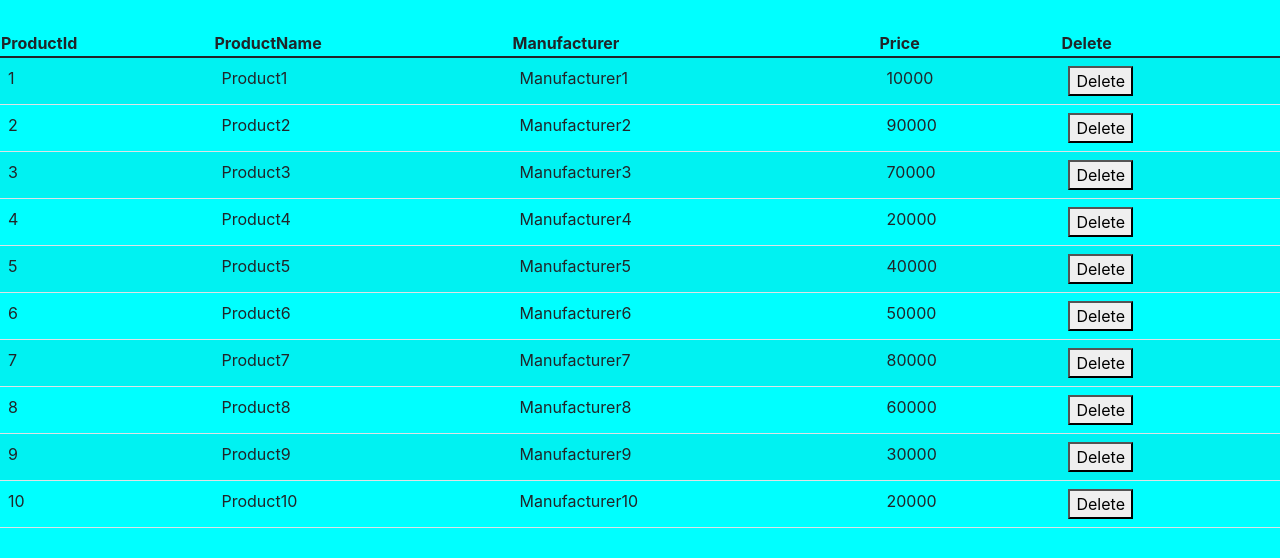
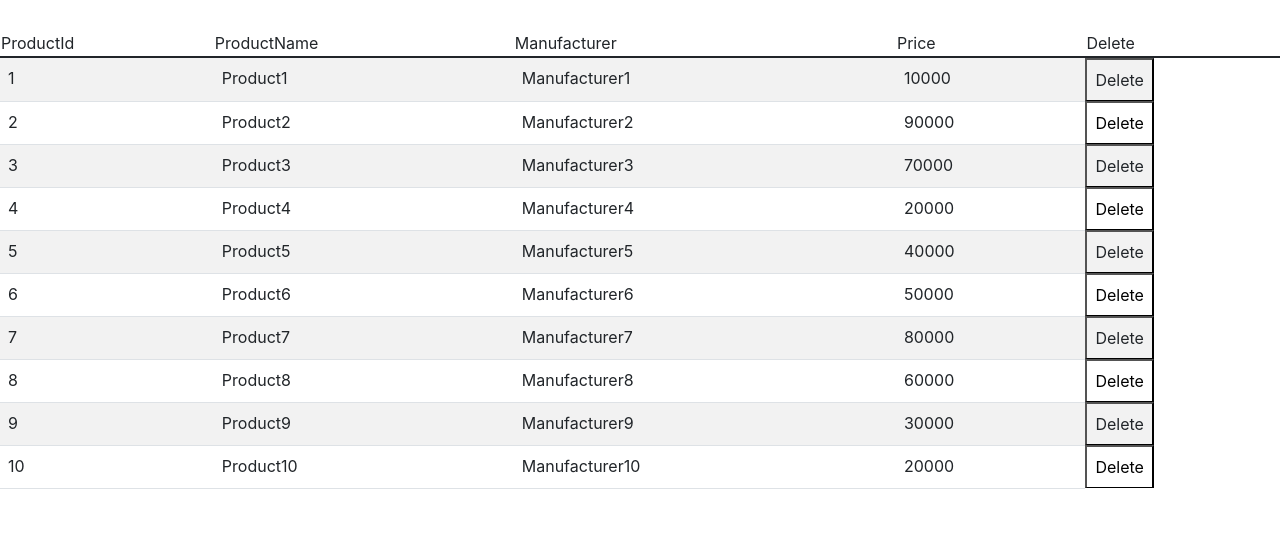
Before and after one commit to PalkeshCloudChamp/ReactJs_Practice, a React (Create React App) app: page / in a window 1280 px wide. Shown: the top 558 px of the page. Built offline with nearby package versions, Linux system fonts and the light colour scheme.

Commit message:
20-09-21

```diff
--- a/src/component/20-09-21/1/App.css
+++ b/src/component/20-09-21/1/App.css
@@ -2,5 +2,5 @@ table{
     margin-top: 30px;
 }
 body{
-    background-color: cyan;
+    background-color: white;
 }
--- a/src/component/20-09-21/1/App.js
+++ b/src/component/20-09-21/1/App.js
@@ -1,10 +1,12 @@
 import React,{Component} from "react";
-import BodyDom from "./bodyDom";
-import HeadersDom from "./headersDom";
+import TableDom from './tableDom'
+// import BodyDom from "./bodyDom";
+// import HeadersDom from "./headersDom";
 import './App.css'
 class App extends Component {
-headers = ['ProductId','ProductName','Manufacturer', 'Price']
-data = [
+state = {
+    headers : ['ProductId','ProductName','Manufacturer', 'Price'],
+data : [
     {ProductId : 1 , ProductName : 'Product1' , Manufacturer : 'Manufacturer1' , Price : 10000},
     {ProductId : 2 , ProductName : 'Product2' , Manufacturer : 'Manufacturer2' , Price : 90000},
     {ProductId : 3 , ProductName : 'Product3' , Manufacturer : 'Manufacturer3' , Price : 70000},
@@ -17,8 +19,6 @@ data = [
     {ProductId : 10 , ProductName : 'Product10' , Manufacturer : 'Manufacturer10' , Price : 20000},
 
 ]
-state = {
-
 }
 popTheElement=(ele)=>{
     console.log(parseInt(ele.target.id)+1)
@@ -27,28 +27,7 @@ render(){
     return(
         <div>
             <center>
-            <table className = 'table table-striped table-hover'>
-                <thead>
-                    {
-                        this.headers.map((item,pos)=>{
-                            return (<HeadersDom val = {item} key = {pos} headers = {this.headers}/>)
-                        })
-                    }
-                    <th>Delete</th>
-                </thead>
-                <tbody>
-                    {
-                        this.data.map((item,pos)=>{
-                            return(
-                                <tr>
-                            <BodyDom val = {item} key = {pos}/>
-                            <td><button value = 'Delete' id={pos} onClick={this.popTheElement}>Delete</button></td>
-                            </tr>
-                            )
-                        })
-                    }
-                </tbody>
-            </table>
+                <TableDom headers = {this.state.headers} body={this.state.data}/>
             </center>
         </div>
     )
--- /dev/null
+++ b/src/component/20-09-21/1/tableDom.js
@@ -0,0 +1,55 @@
+import React,{Component} from "react";
+
+class TableDom extends Component {
+        state = {
+            data : this.props.body,
+            headers : this.props.headers
+         }
+
+    deleteEle = evt =>{
+        let temp = this.state.data.findIndex( item => item.ProductId == evt.target.value);
+        this.state.data.splice(temp,1)
+        this.setState((prevState,prevProp)=>{
+            console.log(prevState.data);
+            return({data : prevState.data})
+        })
+    }
+    render() {
+        return (
+        <>
+                <table className="table table-striped">
+                    <thead>
+                        {
+                            this.props.headers.map((item,pos)=>{
+                                return(
+                                    <td>
+                                        {item}
+                                    </td>
+                                )
+                            })
+                        }
+                        <td>Delete</td>
+                    </thead>
+                    <tbody>
+                        {
+                            this.state.data.map((item,pos)=>{
+                                return(<tr>
+                                    {this.props.headers.map((it,po)=>{
+                                        return(
+                                            <td>{item[it]}</td>
+                                        )
+                                    }
+                                    )}
+                                    <button value={item['ProductId']} onClick={this.deleteEle}>Delete</button>
+                                    </tr>
+                                )
+                            })
+                        }
+                    </tbody>
+                </table>
+        </>
+    );
+    }
+}
+
+export default TableDom;
--- a/src/index.js
+++ b/src/index.js
@@ -1,6 +1,7 @@
 import React from 'react';
 import ReactDOM from 'react-dom';
 import './index.css';
+// import App from './component/20-09-21/3/App';
 import App from './component/20-09-21/1/App';
 import reportWebVitals from './reportWebVitals';
 
```
Also changed, not shown: src/component/20-09-21/2/App.js (+6 -20 lines), src/component/20-09-21/2/dropDown.js (+29 -5 lines), src/component/20-09-21/3/App.js (+2 -16 lines), src/component/20-09-21/3/reUsable.js (+27 -5 lines), src/component/20-09-21/3/reUsable2.js (+32 -5 lines).
